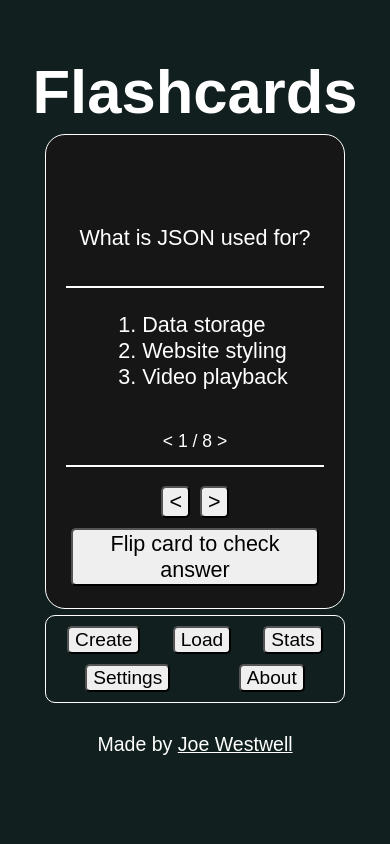
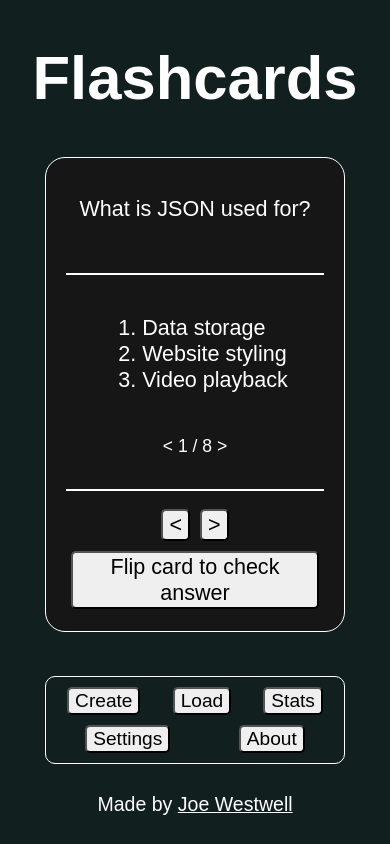
Before and after one commit to J-Wll/flashcards, a React (Vite) app: page / in a window 390 px wide. Shown: the top 844 px of the page. Built offline with nearby package versions, Linux system fonts and the light colour scheme.

Commit message:
Tweaked size scaling for responsiveness

```diff
--- a/src/App.jsx
+++ b/src/App.jsx
@@ -1,6 +1,3 @@
-import { useState } from 'react'
-import reactLogo from './assets/react.svg'
-import viteLogo from '/vite.svg'
 import FlashcardHandler from './FlashcardHandler'
 import Footer from './Footer'
 // import * as bootstrap from 'bootstrap'
@@ -12,7 +9,7 @@ function App() {
 
   return (
     <div className="flex-container">
-      <h1 className='text-white ft-5'>Flashcards</h1>
+      <h1 className='text-white ft-5 app-title'>Flashcards</h1>
       <FlashcardHandler/>
       <Footer/>
     </div>
--- a/src/css/App.css
+++ b/src/css/App.css
@@ -1,6 +1,6 @@
 body{
     background-color: rgb(18, 31, 31);
-    height: 95vh;
+    /* height: 95vh; */
     margin: 0px;
 }
 
@@ -20,3 +20,7 @@ body{
     align-items: center;
     justify-content: center;
 }
+
+.app-title{
+    margin-top: 5dvh;
+}
--- a/src/css/Flashcard.css
+++ b/src/css/Flashcard.css
@@ -41,9 +41,9 @@
     display: flex;
     flex-direction: column;
     align-items: center;
-    justify-content: center;
+    justify-content: space-between;
     width: 100%;
-    /* min-height: 150px; */
+    min-height: 300px;
     height: 100%;
 }
 
@@ -96,9 +96,8 @@
 }
 
 .card-indicator{
-    position: absolute;
-    bottom: 0;
-    margin-bottom: 0;
+    position: relative;
+    bottom: 0px;
 }
 
 /* animations */
```
